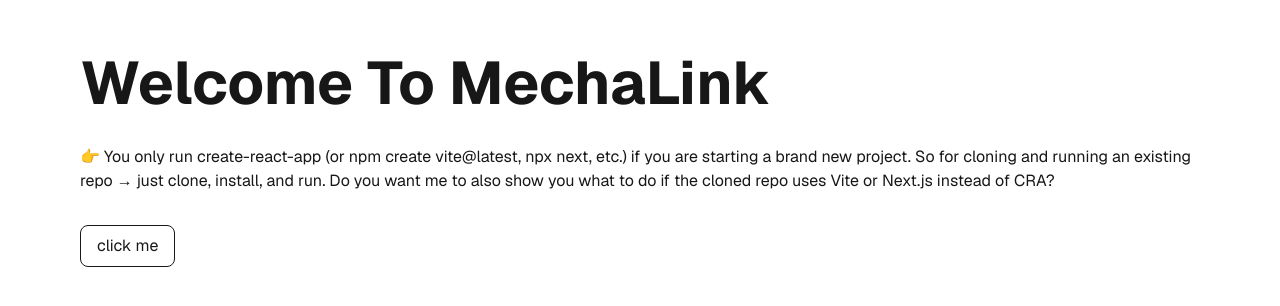
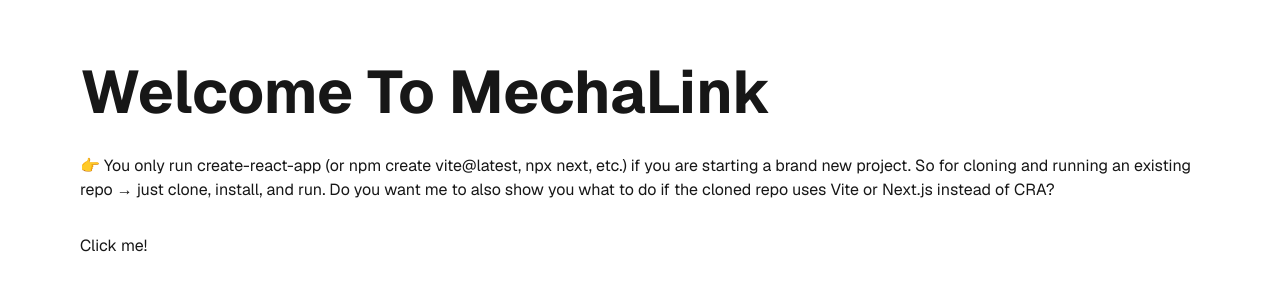
Before and after one commit to Alireja-khan/Mecha-Link, a Next.js app: page / in a window 1280 px wide. Shown: the part 240-546 px from the top of the page. Built offline with nearby package versions, Linux system fonts and the light colour scheme.

Commit message:
added a button

```diff
--- a/src/app/page.js
+++ b/src/app/page.js
@@ -8,7 +8,7 @@
         <p>👉 You only run create-react-app (or npm create vite@latest, npx next, etc.) if you are starting a brand new project.
           So for cloning and running an existing repo → just clone, install, and run.
           Do you want me to also show you what to do if the cloned repo uses Vite or Next.js instead of CRA?</p>
-          <button className="px-4 py-2 border rounded-lg">click me</button>
+          <button>Click me!</button>
       </main>
     </div>
   );
```
